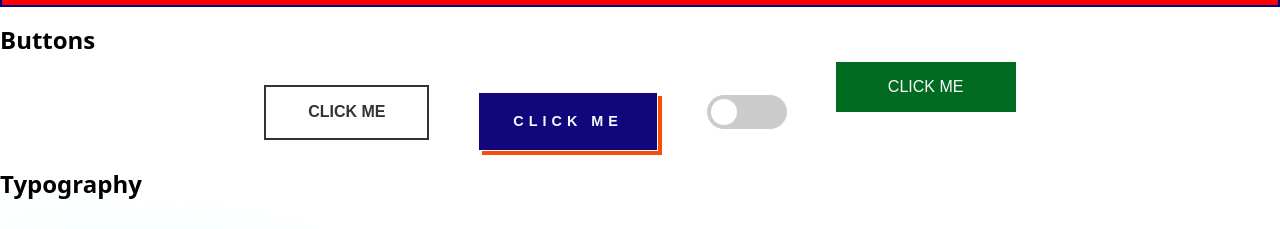
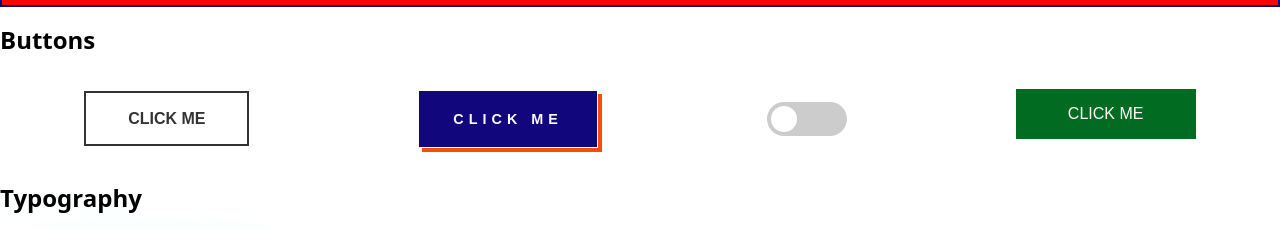
Before and after one commit to sebasgeiger/components_library, a plain HTML site: page index.html in a window 1280 px wide. Shown: the part 364-593 px from the top of the page. Drawn offline with nearby package versions, Linux system fonts and the light colour scheme; a web font is replaced by a local one.

Commit message:
align buttons

```diff
--- a/css/style.css
+++ b/css/style.css
@@ -72,7 +72,7 @@ h1{
 /*-- Buttons --*/
 .button-box{
     margin: auto;
-    max-width:800px;
+    max-width:100%;
     display: flex;
     flex-wrap: wrap;
     justify-content: space-evenly;
@@ -122,7 +122,6 @@ h1{
 }
 .btn-shadow-drop {
     position: relative;
-    margin-top: 10%;
     background: rgb(18, 6, 125);
     padding: 20px;
     font-size: 0.9em;
@@ -211,6 +210,7 @@ input:checked + .slider:before {
     width: 180px;
     padding: 6px;
     height: 50px;
+    margin-top: 2.5rem;
     color: rgb(252, 252, 252);
     text-align: center;
     position: relative;
```
